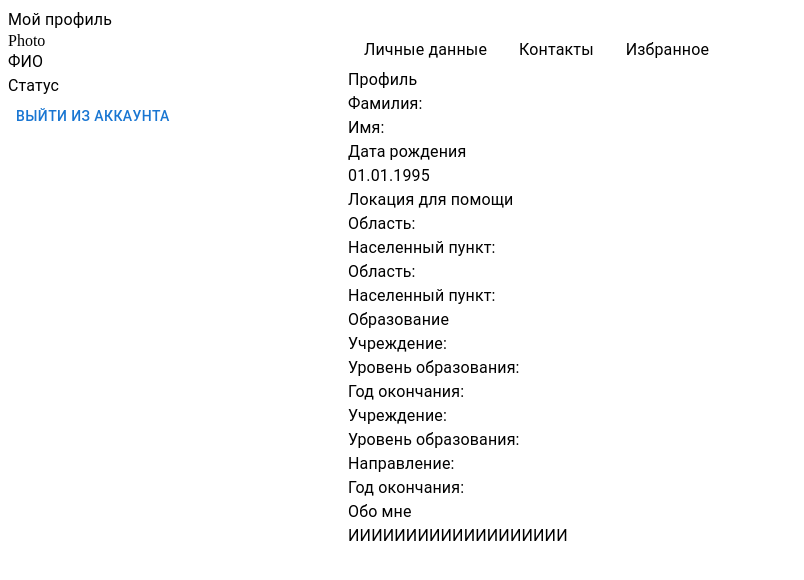
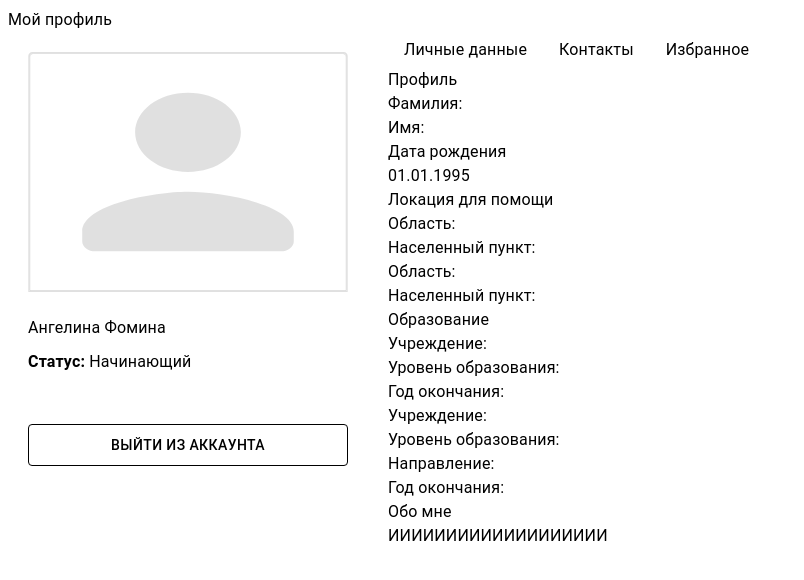
Before and after one commit to bril95/React-event, a React (Vite) app: page / in a window 1280 px wide. Shown: the top 580 px of the page, without its empty margins (0-804 px from the left). Built offline with nearby package versions, Linux system fonts and the light colour scheme.

Commit message:
fill PreviewProfile

```diff
--- a/src/Pages/Profile/PreviewProfile.tsx
+++ b/src/Pages/Profile/PreviewProfile.tsx
@@ -1,14 +1,28 @@
 import { Box, Button, Typography } from "@mui/material";
+import cardMedia from '../../assets/сardMedia.svg'
 
 const PreviewProfile = () => {
   return (
     <Box sx={{
-      width: '320px'
+      width: '320px',
+      p: '20px',
     }}>
-      <Box>Photo</Box>
-      <Typography>ФИО</Typography>
-      <Typography>Статус</Typography>
-      <Button>Выйти из аккаунта</Button>
+      <img src={cardMedia} alt='Картинка профиля' style={{ width: '320px', height: '240px' }} />
+      <Typography sx={{mt: '20px', mb: '10px'}}>Ангелина Фомина</Typography>
+    <Typography>
+      <Typography component='span' fontWeight='bold'>Статус:</Typography> Начинающий
+    </Typography>
+      <Button sx={{
+        borderColor: 'black',
+        borderWidth: '1px',
+        borderStyle: 'solid',
+        color: 'black',
+        width: '100%',
+        height: '42px',
+        mt: '50px',
+      }}>
+        Выйти из аккаунта
+      </Button>
     </Box>
   )
 }
```
Also changed, not shown: src/assets/сardMedia.svg (renamed from src/assets/CardMedia.svg).
